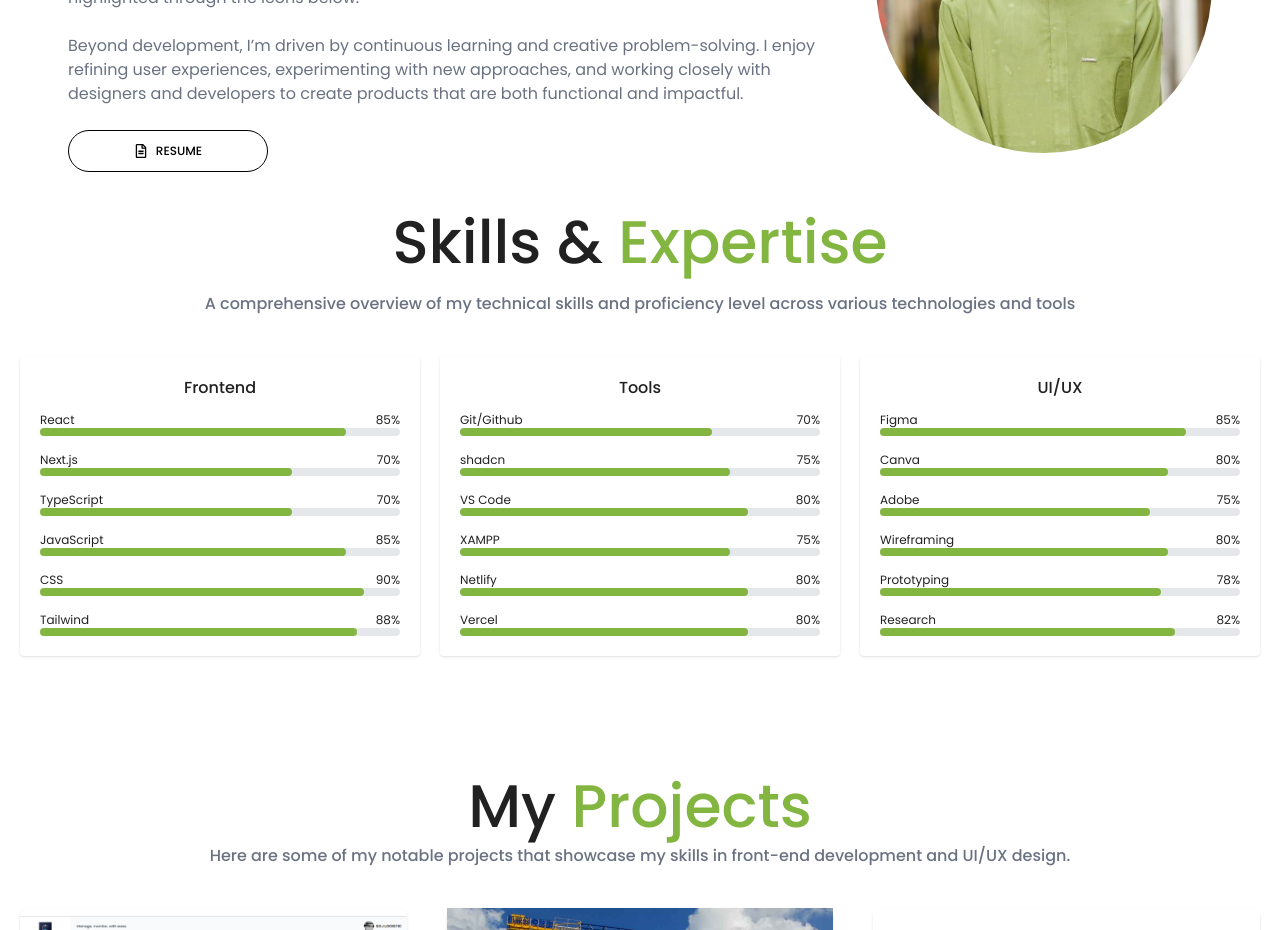
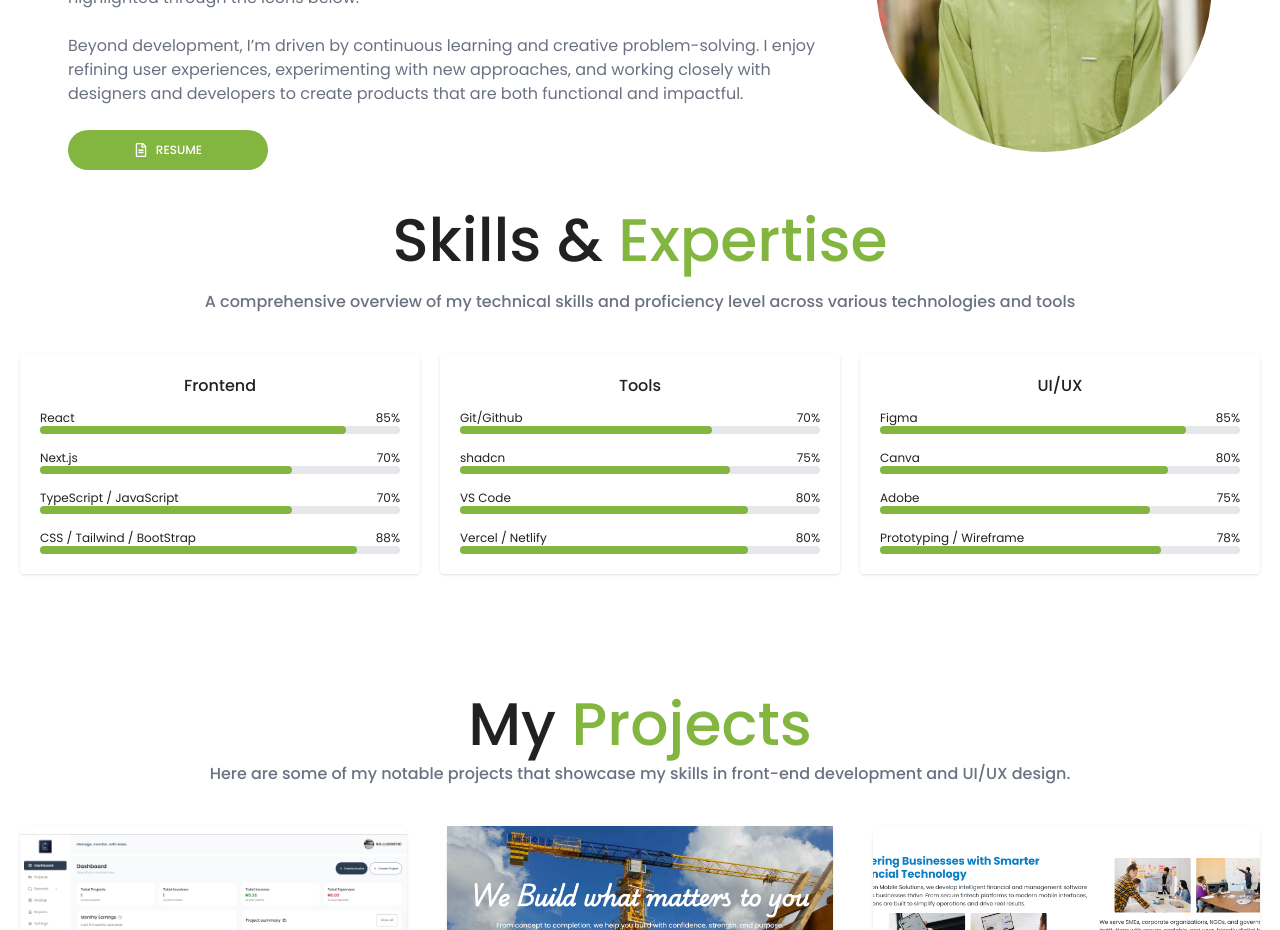
Before and after one commit to Joshua-olagunju/REACT-PORTFOLIO, a React (Vite) app: page / in a window 1280 px wide. Shown: the part 840-1770 px from the top of the page. Built offline with nearby package versions, Linux system fonts and the light colour scheme.

Commit message:
Working on form errors

```diff
--- a/src/components/button.tsx
+++ b/src/components/button.tsx
@@ -11,6 +11,9 @@ interface ButtonProps extends React.ButtonHTMLAttributes<HTMLButtonElement> {
   outlineBlack?: "blue" | "black" | "green" | "blueSecondary";
   outline?: boolean;
   icon?: React.ReactNode;
+  href?: string;
+  target?: string;
+  rel?: string;
 }
 export function Button({
   text,
@@ -20,6 +23,9 @@ export function Button({
   outlineBlack,
   outline,
   icon,
+  href,
+  target,
+  rel,
   ...props
 }: ButtonProps): React.JSX.Element {
   // ==================================
@@ -38,7 +44,8 @@ export function Button({
   };
   const outlineClasses = {
     blue: "!border-1 !border-[#ffffff] !text-[#275b8f] !bg-transparent",
-    blueSecondary: "!border-1 !border-[#275b8f] !text-[#275b8f] !bg-transparent",
+    blueSecondary:
+      "!border-1 !border-[#275b8f] !text-[#275b8f] !bg-transparent",
     black: "!border-1 !border-black !text-[black] !bg-transparent",
     green: "!border-1 !border-[#83b541] !text-[#83b541] !bg-transparent",
   };
@@ -46,15 +53,25 @@ export function Button({
   // ==================================
   // Button Size Classes
   // ==================================
+  const classNames = `bg-[#eafab4] font-[500]  transition-all cursor-pointer text-black rounded-full ${
+    sizeClasses[size || "medium"]
+  }  ${backgroundClasses[buttonBackground || "blue"]} ${
+    outline ? outlineClasses[outlineBlack || "blue"] : ""
+  } ${className || ""} `;
+
+  if (href) {
+    return (
+      <a href={href} target={target} rel={rel} className={classNames}>
+        <div className="flex items-center justify-center gap-2">
+          {icon && <span className="text-sm">{icon}</span>}
+          {text}
+        </div>
+      </a>
+    );
+  }
+
   return (
-    <button
-      {...props}
-      className={`bg-[#eafab4] font-[500]  transition-all cursor-pointer text-black rounded-full ${
-        sizeClasses[size || "medium"]
-      }  ${backgroundClasses[buttonBackground || "blue"]} ${
-        outline ? outlineClasses[outlineBlack || "blue"] : ""
-      } ${className || ""} `}
-    >
+    <button {...props} className={classNames}>
       <div className="flex items-center justify-center gap-2">
         {icon && <span className="text-sm">{icon}</span>}
         {text}
--- a/src/pages/about.tsx
+++ b/src/pages/about.tsx
@@ -45,9 +45,11 @@ export function About() {
               text="RESUME"
               size="small"
               className="w-50 py-3 "
-              outlineBlack="black"
-              outline={true}
+              buttonBackground="green"
               icon={<FaRegFileAlt />}
+              href="https://drive.google.com/file/d/1F5_aK8NCaFkAE-BxBaQgNYMu4h78Ps9_/view?usp=drive_link"
+              target="_blank"
+              rel="noreferrer"
             />
           </div>
         </div>
--- a/src/pages/project.tsx
+++ b/src/pages/project.tsx
@@ -13,7 +13,7 @@ export function Project() {
       className="py-20 md:py-30 flex flex-col items-center justify-center gap-10 !px-5 !md:px-20"
     >
       <div className="flex flex-col gap-2 items-center">
-       <h1 className="text-6xl text-start md:text-center font-[500] mb-0">
+        <h1 className="text-6xl text-start md:text-center font-[500] mb-0">
           My <span className="text-[#83b541]">Projects</span>
         </h1>
         <div className="flex flex-col gap-2 items-center text-start md:text-center justify-center  ">
--- a/src/pages/skill.tsx
+++ b/src/pages/skill.tsx
@@ -7,7 +7,7 @@ export function Skill() {
   // ==================================
   return (
     <>
-      <div className="flex flex-col gap-10  " id="skills">
+      <div className="flex flex-col gap-10  w-full" id="skills">
         <div className=" !text-center  flex flex-col gap-5 !mx-5">
           <h1 className="text-6xl text-start md:text-center font-[500] mb-0">
             Skills & <span className="text-[#83b541]">Expertise</span>
@@ -53,7 +53,7 @@ export function Skill() {
               </div>
               <div>
                 <div className="flex items-center gap-20 justify-between mb-1">
-                  <p>TypeScript</p>
+                  <p>TypeScript / JavaScript</p>
                   <p>70%</p>
                 </div>
                 <div className="w-full bg-gray-200 rounded-full h-2">
@@ -63,34 +63,10 @@ export function Skill() {
                   />
                 </div>
               </div>
-              <div>
-                <div className="flex items-center gap-20 justify-between mb-1">
-                  <p>JavaScript</p>
-                  <p>85%</p>
-                </div>
-                <div className="w-full bg-gray-200 rounded-full h-2">
-                  <div
-                    className="bg-[#83b541] h-2 rounded-full transition-all duration-700"
-                    style={{ width: "85%" }}
-                  />
-                </div>
-              </div>
-              <div>
-                <div className="flex items-center gap-20 justify-between mb-1">
-                  <p>CSS</p>
-                  <p>90%</p>
-                </div>
-                <div className="w-full bg-gray-200 rounded-full h-2">
-                  <div
-                    className="bg-[#83b541] h-2 rounded-full transition-all duration-700"
-                    style={{ width: "90%" }}
-                  />
-                </div>
-              </div>
 
               <div>
                 <div className="flex items-center gap-20 justify-between mb-1">
-                  <p>Tailwind</p>
+                  <p>CSS / Tailwind / BootStrap</p>
                   <p>88%</p>
                 </div>
                 <div className="w-full bg-gray-200 rounded-full h-2">
@@ -146,31 +122,7 @@ export function Skill() {
 
               <div>
                 <div className="flex items-center gap-20 justify-between mb-1">
-                  <p>XAMPP</p>
-                  <p>75%</p>
-                </div>
-                <div className="w-full bg-gray-200 rounded-full h-2">
-                  <div
-                    className="bg-[#83b541] h-2 rounded-full transition-all duration-700"
-                    style={{ width: "75%" }}
-                  />
-                </div>
-              </div>
-              <div>
-                <div className="flex items-center gap-20 justify-between mb-1">
-                  <p>Netlify</p>
-                  <p>80%</p>
-                </div>
-                <div className="w-full bg-gray-200 rounded-full h-2">
-                  <div
-                    className="bg-[#83b541] h-2 rounded-full transition-all duration-700"
-                    style={{ width: "80%" }}
-                  />
-                </div>
-              </div>
-              <div>
-                <div className="flex items-center gap-20 justify-between mb-1">
-                  <p>Vercel</p>
+                  <p>Vercel / Netlify</p>
                   <p>80%</p>
                 </div>
                 <div className="w-full bg-gray-200 rounded-full h-2">
@@ -223,39 +175,16 @@ export function Skill() {
                   />
                 </div>
               </div>
+
               <div>
                 <div className="flex items-center gap-20 justify-between mb-1">
-                  <p>Wireframing</p>
-                  <p>80%</p>
-                </div>
-                <div className="w-full bg-gray-200 rounded-full h-2">
-                  <div
-                    className="bg-[#83b541] h-2 rounded-full transition-all duration-700"
-                    style={{ width: "80%" }}
-                  />
-                </div>
-              </div>
-              <div>
-                <div className="flex items-center gap-20 justify-between mb-1">
-                  <p>Prototyping</p>
+                  <p>Prototyping / Wireframe</p>
                   <p>78%</p>
                 </div>
                 <div className="w-full bg-gray-200 rounded-full h-2">
                   <div
                     className="bg-[#83b541] h-2 rounded-full transition-all duration-700"
                     style={{ width: "78%" }}
-                  />
-                </div>
-              </div>
-              <div>
-                <div className="flex items-center gap-20 justify-between mb-1">
-                  <p>Research</p>
-                  <p>82%</p>
-                </div>
-                <div className="w-full bg-gray-200 rounded-full h-2">
-                  <div
-                    className="bg-[#83b541] h-2 rounded-full transition-all duration-700"
-                    style={{ width: "82%" }}
                   />
                 </div>
               </div>
```
